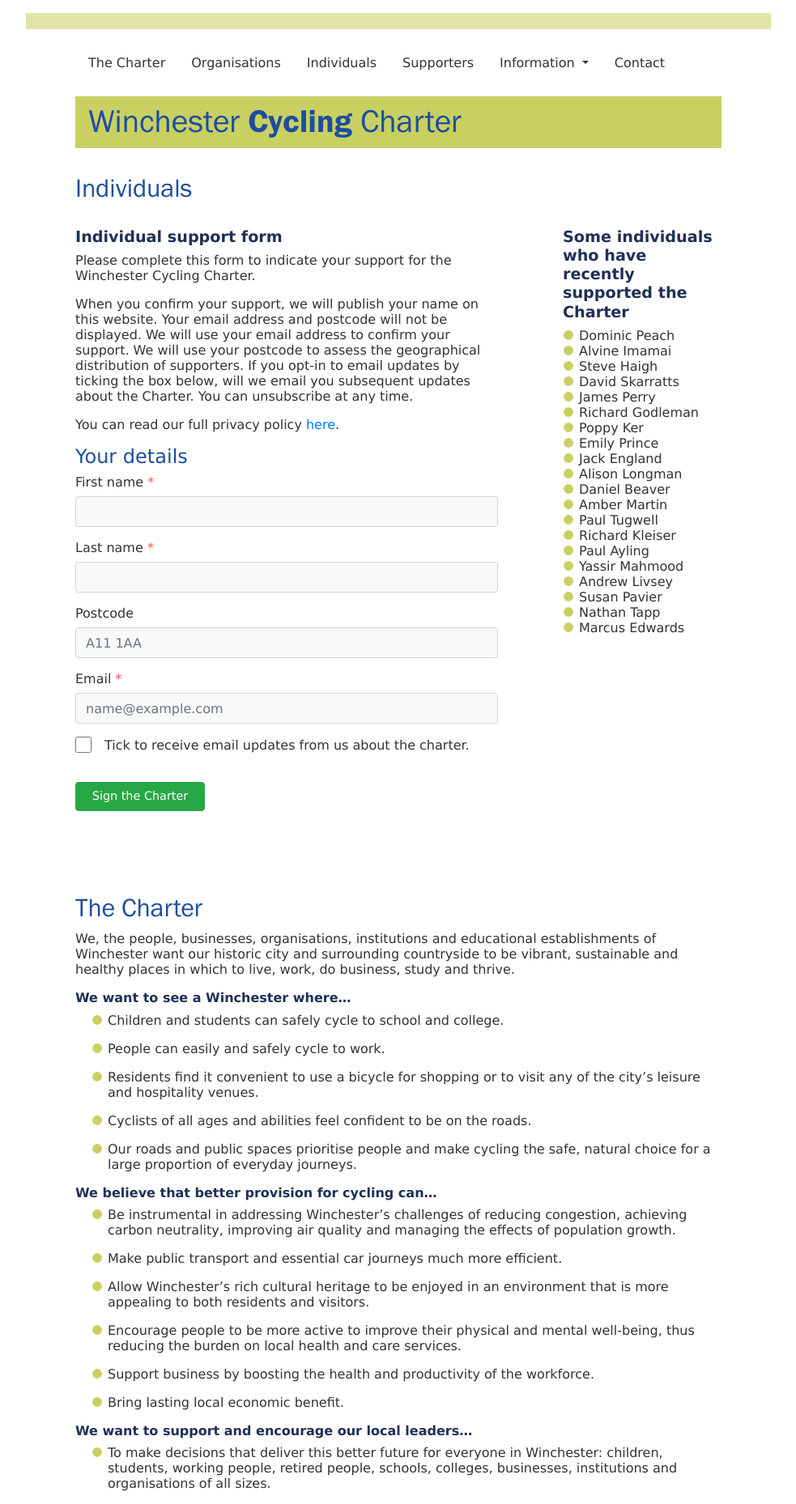
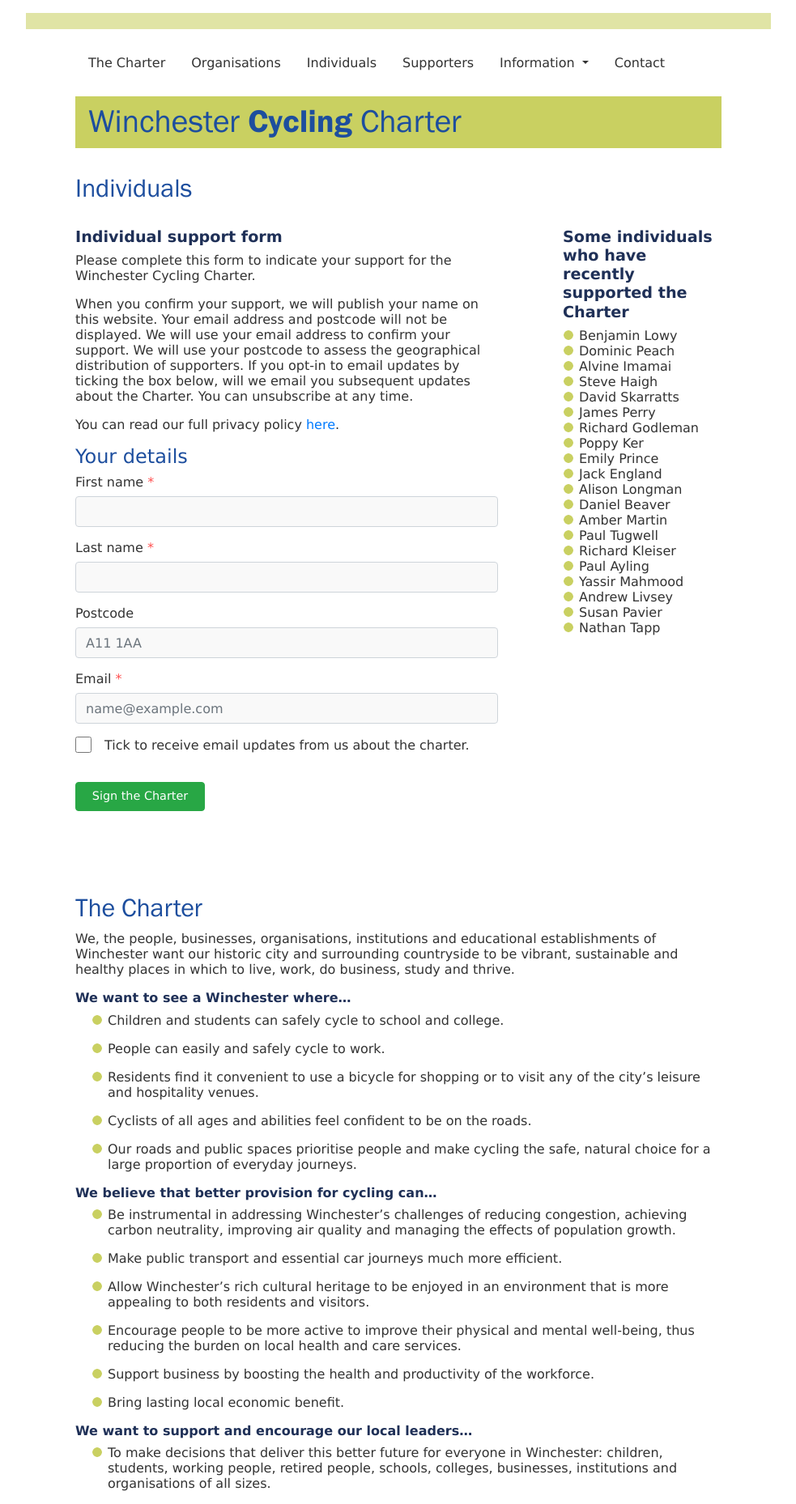
Before and after one commit to winchestercyclingcharter/winchestercyclingcharter.github.io, a Jekyll site: the page built from ind-page.md, in a window 1280 px wide. Shown: the whole page at 81% size, without its empty margins (148-1131 px from the left). Built offline with Jekyll 4.4.1, drawn with Linux system fonts in a browser that asks for light colours; nearby versions of some CDN libraries.

Commit message:
Update people.yml

```diff
--- a/_data/people.yml
+++ b/_data/people.yml
@@ -886,3 +886,4 @@ people:
 - { lastname: Haigh, firstname: Steve, dt:  20260424-081439-198128 }
 - { lastname: Imamai, firstname: Alvine, dt:  20260425-091656-639591 }
 - { lastname: Peach, firstname: Dominic, dt:  20260426-075238-563738 }
+- { lastname: Lowy, firstname: Benjamin, dt:  20260702-221933-224798 }
```
